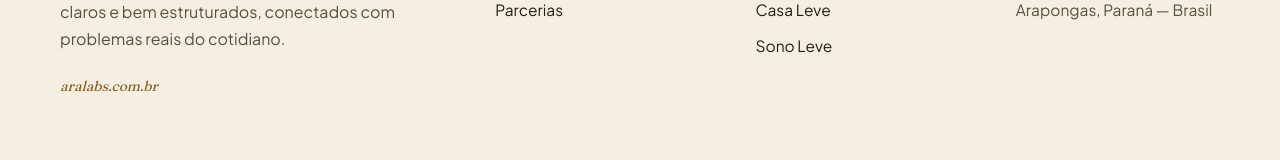
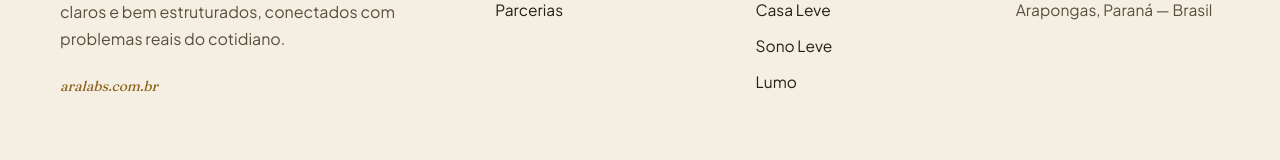
Before and after one commit to AraLabs-Arapongas/storefront, a Next.js app: page / in a window 1280 px wide. Shown: the part 2299-2459 px from the top of the page. Built offline with nearby package versions, Linux system fonts and the light colour scheme.

Commit message:
feat(nav): adicionar Lumo no menu Produtos + Footer
Header dropdown 'Produtos' e seção Produtos do Footer agora listam
Lumo apontando pra /produtos/lumo, ao lado de Aragenda/Casa Leve/Sono Leve.

```diff
--- a/src/components/site/Footer.tsx
+++ b/src/components/site/Footer.tsx
@@ -16,6 +16,7 @@
       { label: 'Aragenda', href: '/ara-agenda' },
       { label: 'Casa Leve', href: '/produtos/casa-leve' },
       { label: 'Sono Leve', href: '/produtos/sono-leve' },
+      { label: 'Lumo', href: '/produtos/lumo' },
     ],
   },
   {
--- a/src/components/site/Header.tsx
+++ b/src/components/site/Header.tsx
@@ -23,6 +23,7 @@
       { label: 'Aragenda', href: '/ara-agenda' },
       { label: 'Casa Leve', href: '/produtos/casa-leve' },
       { label: 'Sono Leve', href: '/produtos/sono-leve' },
+      { label: 'Lumo', href: '/produtos/lumo' },
     ],
   },
   { label: 'Contato', href: '#contato' },
```
